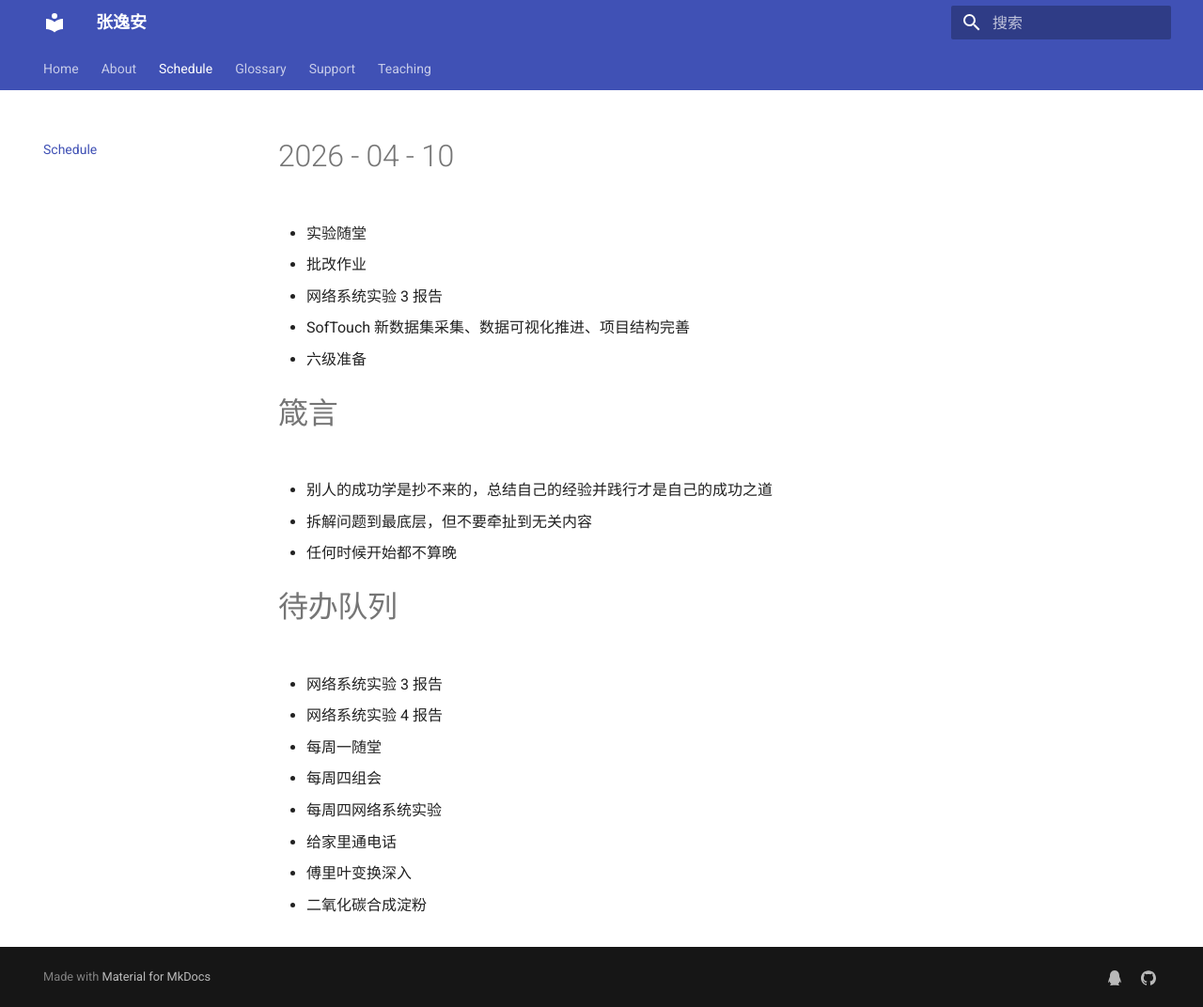
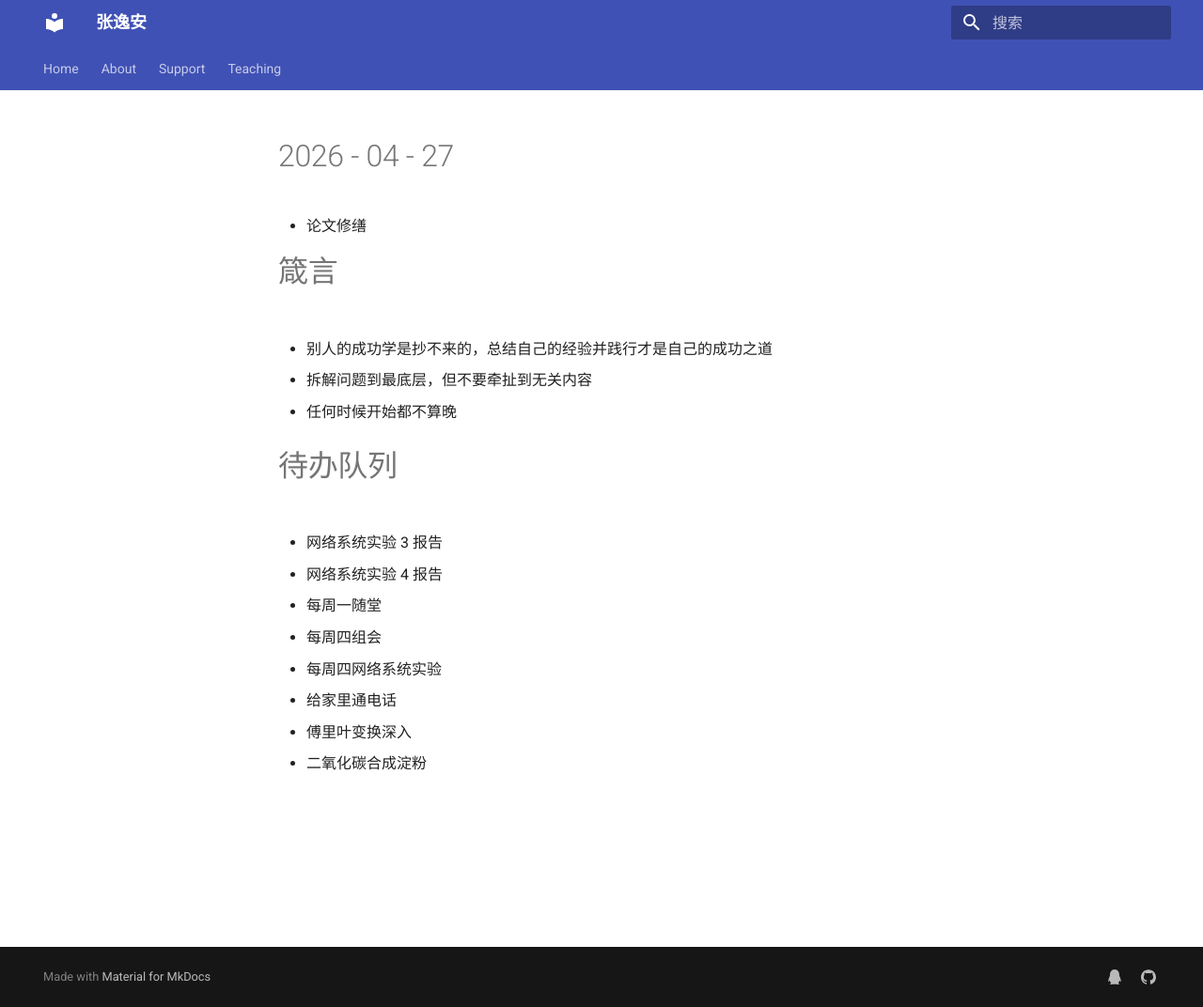
Before and after one commit to Tsincy-Peacy/homepage, an MkDocs documentation site: the page built from docs/schedule.md, in a window 1280 px wide and 1072 px high. Shown: the whole window at 94% size. Built offline with MkDocs 1.6.1 and Material for MkDocs 9.7.7, drawn with Linux system fonts in a browser that asks for light colours.

Commit message:
rm_trifle

```diff
--- a/docs/schedule.md
+++ b/docs/schedule.md
@@ -1,14 +1,6 @@
-# 2026 - 04 - 10
+# 2026 - 04 - 27
 
-- 实验随堂
-
-- 批改作业
-
-- 网络系统实验 3 报告
-
-- SofTouch 新数据集采集、数据可视化推进、项目结构完善
-
-- 六级准备
+- 论文修缮
 
 # 箴言
 
--- a/mkdocs.yml
+++ b/mkdocs.yml
@@ -9,8 +9,6 @@ theme:
 nav:
   - Home: index.md
   - About: about.md
-  - Schedule: schedule.md
-  - Glossary: glossary.md
   - Support: support.md
   - Teaching:
     - Lecture 1: lectures/lecture01.md
```
